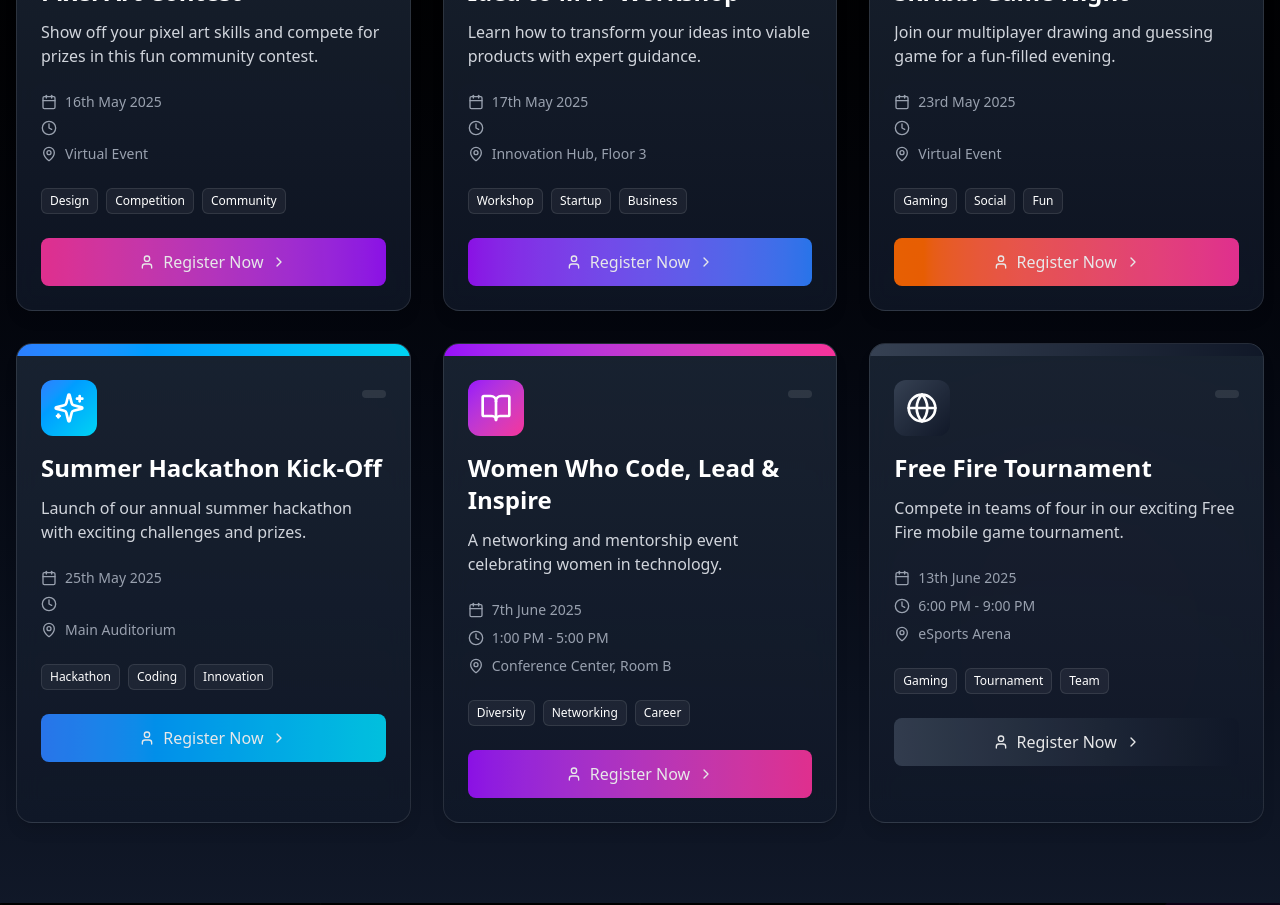
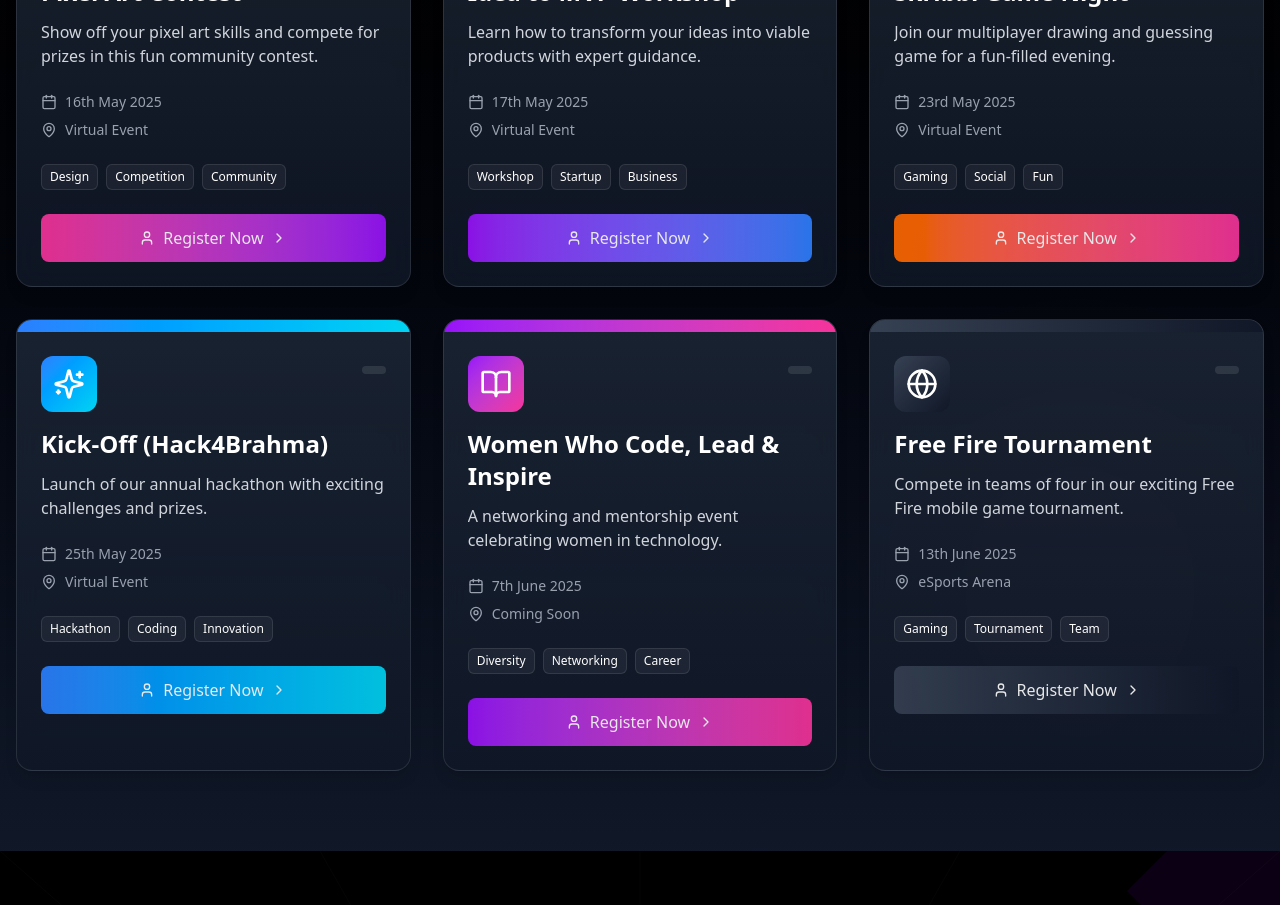
Before and after one commit to Pradhunyagawande01/NariNexus, a React (Vite) app: page / in a window 1280 px wide. Shown: the part 3540-4445 px from the top of the page. Built offline with nearby package versions, Linux system fonts and the light colour scheme; the HTML template or start-up script is replaced by a standard one.

Commit message:
feat: add new changes in upcoming page

```diff
--- a/src/pages/Upcoming.jsx
+++ b/src/pages/Upcoming.jsx
@@ -38,7 +38,7 @@ const Upcoming = () => {
       title: "Idea to MVP Workshop",
       date: "17th May 2025",
       // time: "10:00 AM - 4:00 PM",
-      location: "Innovation Hub, Floor 3",
+      location: "Virtual Event",
       desc: "Learn how to transform your ideas into viable products with expert guidance.",
       icon: <Lightbulb className="w-8 h-8" />,
       colors: "from-purple-600 to-blue-500",
@@ -61,11 +61,11 @@ const Upcoming = () => {
     },
     {
       id: 4,
-      title: "Summer Hackathon Kick-Off",
+      title: "Kick-Off (Hack4Brahma)",
       date: "25th May 2025",
       // time: "9:00 AM - 11:00 AM",
-      location: "Main Auditorium",
-      desc: "Launch of our annual summer hackathon with exciting challenges and prizes.",
+      location: "Virtual Event",
+      desc: "Launch of our annual hackathon with exciting challenges and prizes.",
       icon: <Sparkles className="w-8 h-8" />,
       colors: "from-blue-500 to-cyan-400",
       // capacity: "156/200 Registered",
@@ -77,7 +77,7 @@ const Upcoming = () => {
       title: "Women Who Code, Lead & Inspire",
       date: "7th June 2025",
       time: "1:00 PM - 5:00 PM",
-      location: "Conference Center, Room B",
+      location: "Coming Soon",
       desc: "A networking and mentorship event celebrating women in technology.",
       icon: <BookOpen className="w-8 h-8" />,
       colors: "from-purple-600 to-pink-500",
@@ -168,17 +168,17 @@ const Upcoming = () => {
                     <Calendar className="w-4 h-4 mr-2" />
                     <span>{event.date}</span>
                   </div>
-                  <div className="flex items-center text-sm text-gray-400">
+                  {/* <div className="flex items-center text-sm text-gray-400">
                     <Clock className="w-4 h-4 mr-2" />
                     <span>{event.time}</span>
-                  </div>
+                  </div> */}
                   <div className="flex items-center text-sm text-gray-400">
                     <MapPin className="w-4 h-4 mr-2" />
                     <span>{event.location}</span>
                   </div>
                 </div>
 
-                {/* Tags */}
+
                 <div className="flex flex-wrap gap-2 mb-6">
                   {event.tags.map((tag, tagIdx) => (
                     <span
@@ -190,7 +190,7 @@ const Upcoming = () => {
                   ))}
                 </div>
 
-                {/* Register button */}
+
                 <button
                   onClick={() => handleRegister(event.id, event.registerLink)}
                   className={`w-full flex items-center justify-center gap-2 py-3 px-4 rounded-lg font-medium transition-all duration-300 bg-gradient-to-r ${event.colors} opacity-90 hover:opacity-100 transform hover:translate-y-[-2px] hover:shadow-lg`}
```
